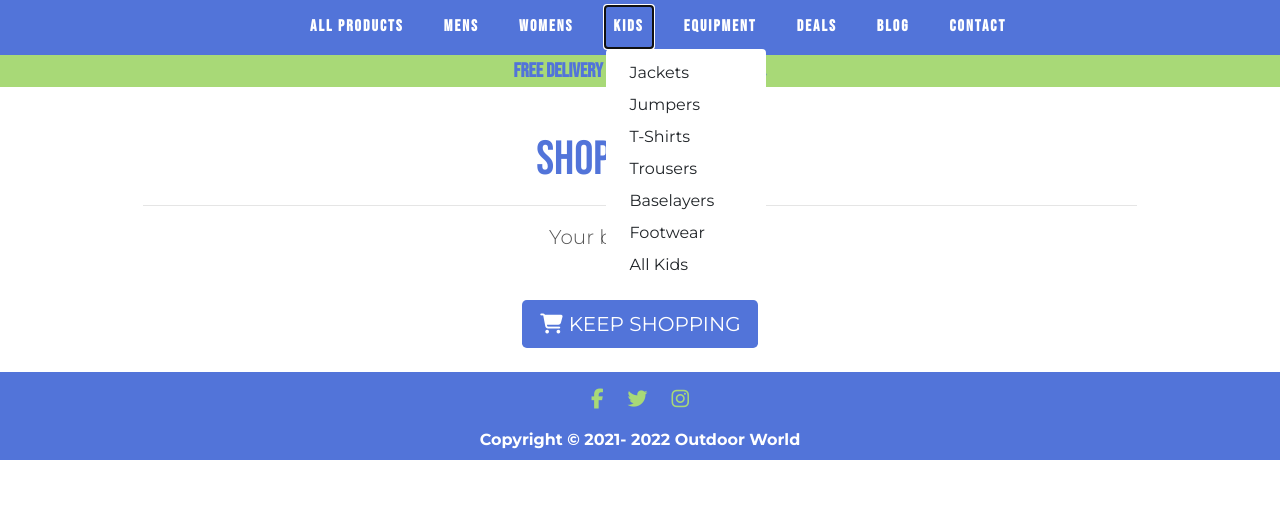
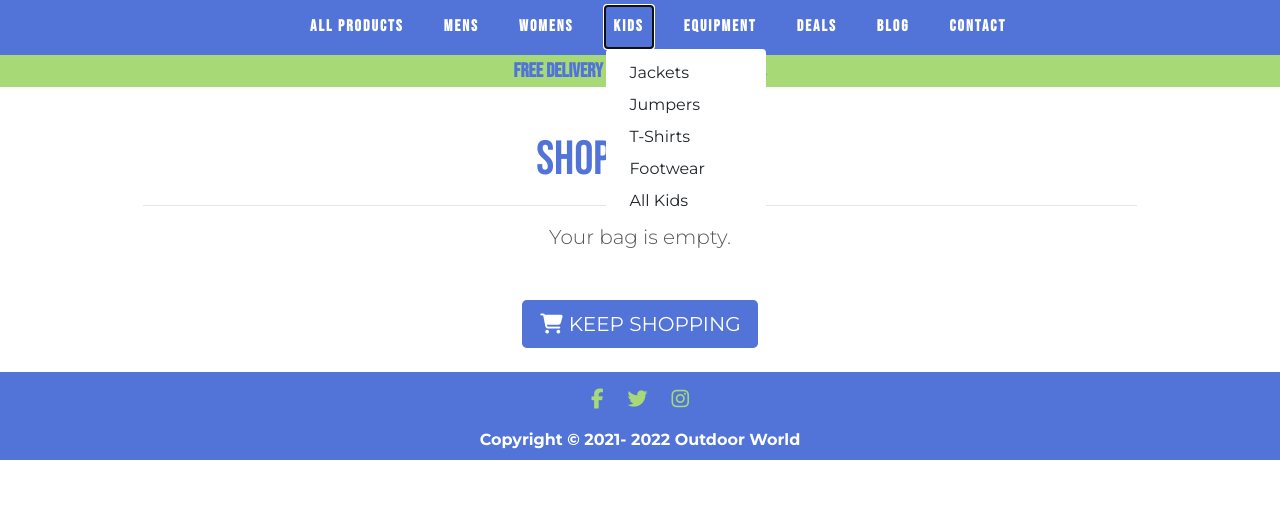
Before and after one commit to tomossmith/MS4-OutdoorWorld, a Django app: page /bag/ in a window 1280 px wide, after a click on "KIDS". Shown: the part 73-580 px from the top of the page. Run offline with Django 3.2, Linux system fonts and the light colour scheme; some libraries are stand-ins or nearby versions.

Commit message:
updated navigation bar

```diff
--- a/templates/includes/main-nav.html
+++ b/templates/includes/main-nav.html
@@ -83,10 +83,8 @@
                 <a href="{% url 'products' %}?category=kids-jackets" class="dropdown-item">Jackets</a>
                 <a href="{% url 'products' %}?category=kids-jumpers" class="dropdown-item">Jumpers</a>
                 <a href="{% url 'products' %}?category=kids-tshirts" class="dropdown-item">T-Shirts</a>
-                <a href="{% url 'products' %}?category=kids-trousers" class="dropdown-item">Trousers</a>
-                <a href="{% url 'products' %}?category=kids-baselayers" class="dropdown-item">Baselayers</a>
                 <a href="{% url 'products' %}?category=kids-footwear" class="dropdown-item">Footwear</a>
-                <a href="{% url 'products' %}?category=kids-jackets,kids-jumpers,kids-tshirts,kids-trousers,kids-baselayers,kids-footwear" class="dropdown-item">All Kids</a>
+                <a href="{% url 'products' %}?category=kids-jackets,kids-jumpers,kids-tshirts,kids-footwear" class="dropdown-item">All Kids</a>
             </div>
         </li>
 
```
